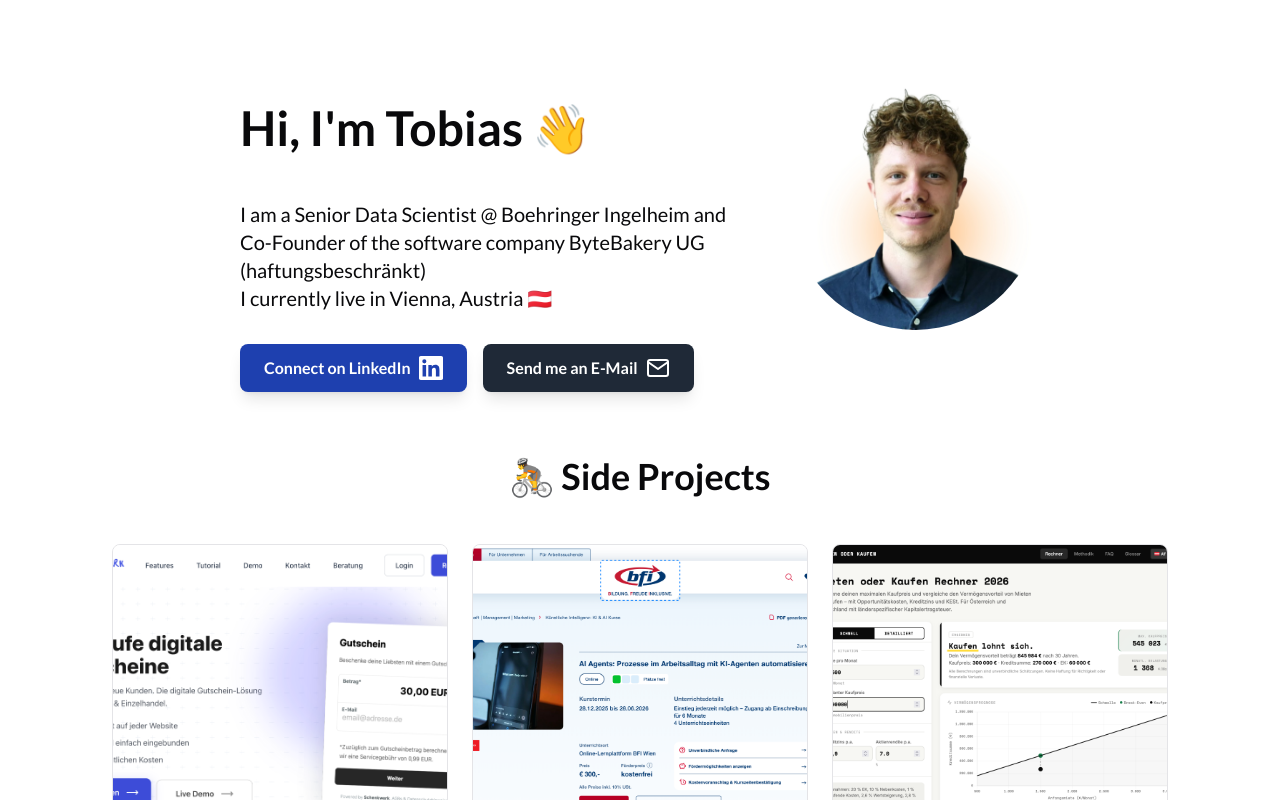
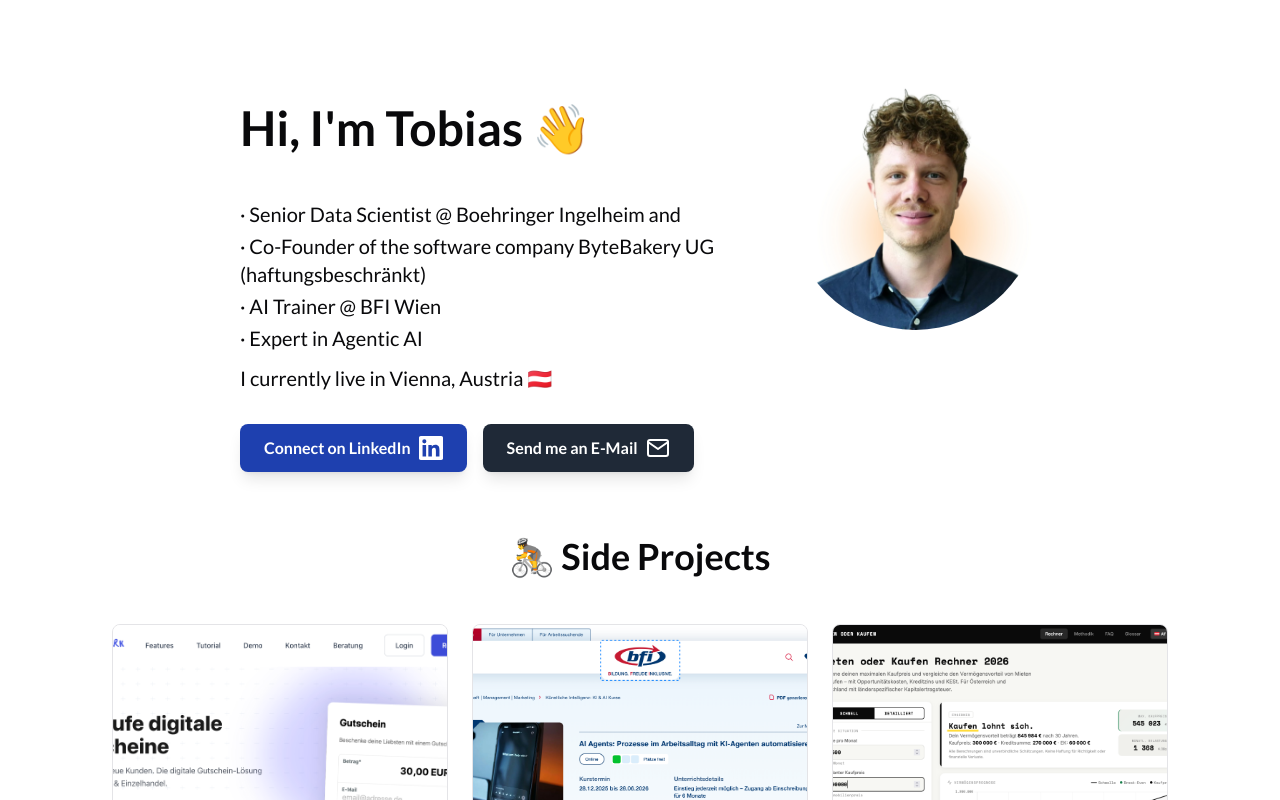
Before and after one commit to TobiasKutscher/cv, a Next.js app: page / in a window 1280 px wide. Shown: the top 800 px of the page. Built offline with nearby package versions, Linux system fonts and the light colour scheme.

Commit message:
change info

```diff
--- a/src/components/Profile.js
+++ b/src/components/Profile.js
@@ -9,11 +9,13 @@ export default function Profile() {
           <h1>Hi, I'm Tobias <span className="inline-block animate-wave">👋</span></h1>
         </div>
         <div className='text-lg md:text-xl py-2 md:py-4 text-center md:text-left'>
-        <p>
-            I am a Senior Data Scientist @ Boehringer Ingelheim and <br />
-            Co-Founder of the software company ByteBakery UG (haftungsbeschränkt) <br />
-            I currently live in Vienna, Austria 🇦🇹
-        </p>
+        <ul className="list-none space-y-1">
+            <li>· Senior Data Scientist @ Boehringer Ingelheim and</li>
+            <li>· Co-Founder of the software company ByteBakery UG (haftungsbeschränkt)</li>
+            <li>· AI Trainer @ BFI Wien</li>
+            <li>· Expert in Agentic AI</li>
+        </ul>
+        <p className="mt-3">I currently live in Vienna, Austria 🇦🇹</p>
         </div>
         <div className="mt-4">
          <CoolCTAButton />
```
